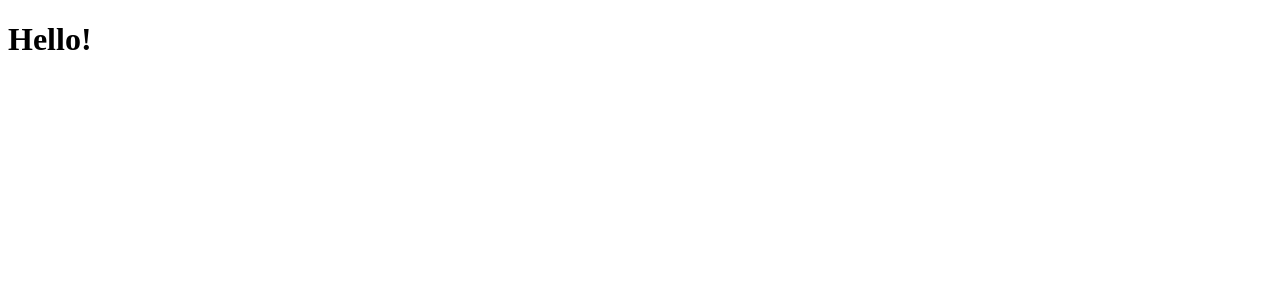
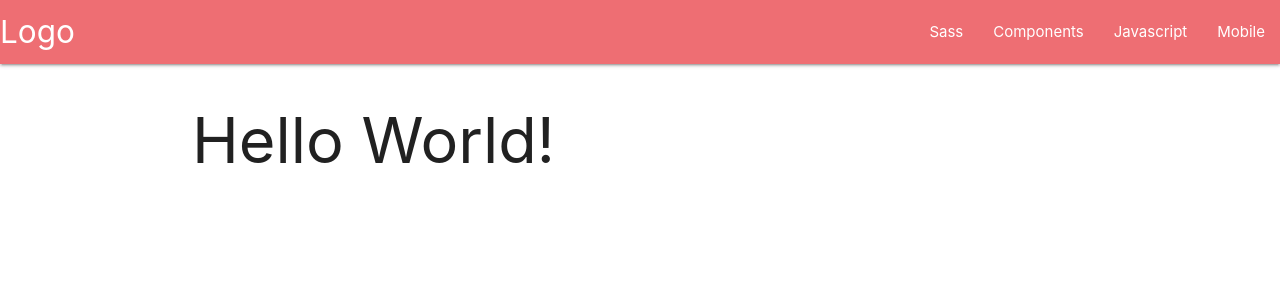
Before and after one commit to peejaywk/MS3-CoinCollector, a Flask app: page / in a window 1280 px wide. Before the commit the part shown is almost empty. Shown: the top 300 px of the page. Run offline with Flask 2, Linux system fonts and the light colour scheme; some libraries are stand-ins or nearby versions.

Commit message:
Create a base template that contains the Materialize Mobile Collapse Button Navbar.

```diff
--- /dev/null
+++ b/static/js/script.js
@@ -0,0 +1,3 @@
+$(document).ready(function () {
+    $('.sidenav').sidenav();
+});
--- /dev/null
+++ b/templates/base.html
@@ -0,0 +1,49 @@
+<!DOCTYPE html>
+<html lang="en">
+
+<head>
+    <meta charset="UTF-8">
+    <meta name="viewport" content="width=device-width, initial-scale=1.0">
+
+    <link rel="stylesheet" href="https://cdnjs.cloudflare.com/ajax/libs/materialize/1.0.0/css/materialize.min.css"
+        type="text/css">
+
+    <title>Coin Collector</title>
+</head>
+
+<body>
+    <nav>
+        <div class="nav-wrapper">
+            <a href="#!" class="brand-logo">Logo</a>
+            <a href="#" data-target="mobile-demo" class="sidenav-trigger"><i class="material-icons">menu</i></a>
+            <ul class="right hide-on-med-and-down">
+                <li><a href="sass.html">Sass</a></li>
+                <li><a href="badges.html">Components</a></li>
+                <li><a href="collapsible.html">Javascript</a></li>
+                <li><a href="mobile.html">Mobile</a></li>
+            </ul>
+        </div>
+    </nav>
+
+    <ul class="sidenav" id="mobile-demo">
+        <li><a href="sass.html">Sass</a></li>
+        <li><a href="badges.html">Components</a></li>
+        <li><a href="collapsible.html">Javascript</a></li>
+        <li><a href="mobile.html">Mobile</a></li>
+    </ul>
+
+    <main class="container">
+        {% block content %}
+        {% endblock %}
+    </main>
+
+
+    <script src="https://code.jquery.com/jquery-3.6.0.min.js"
+        integrity="sha256-/xUj+3OJU5yExlq6GSYGSHk7tPXikynS7ogEvDej/m4=" crossorigin="anonymous"></script>
+    <script src="https://cdnjs.cloudflare.com/ajax/libs/materialize/1.0.0/js/materialize.min.js"></script>
+    <script src="{{ url_for('static', filename='js/script.js') }}"></script>
+    {% block scripts %}
+    {% endblock %}
+</body>
+
+</html>
--- a/templates/user_coins.html
+++ b/templates/user_coins.html
@@ -1,11 +1,6 @@
-<!DOCTYPE html>
-<html lang="en">
-<head>
-    <meta charset="UTF-8">
-    <meta name="viewport" content="width=device-width, initial-scale=1.0">
-    <title>Document</title>
-</head>
-<body>
-    <h1>Hello!</h1>
-</body>
-</html>
+{% extends "base.html" %}
+{% block content %}
+
+<h1>Hello World!</h1>
+
+{% endblock %}
```
